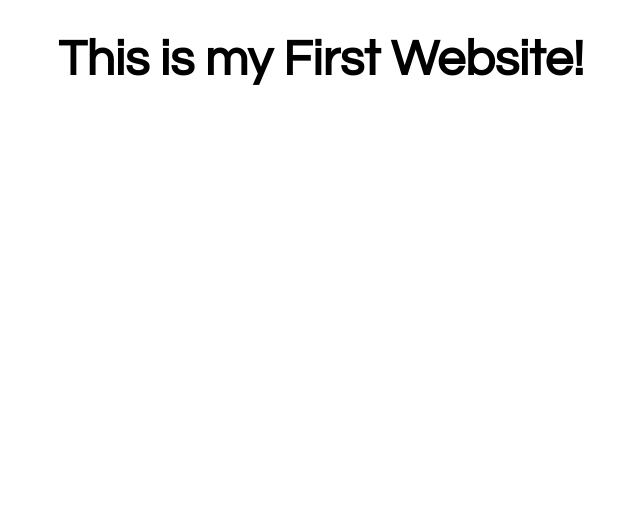
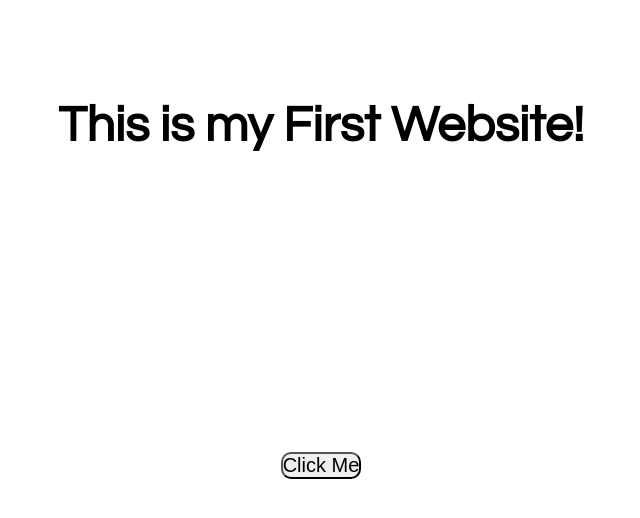
Before and after one commit to andreiroque/andreiroque.github.io, a plain HTML site: page index.html in a window 1280 px wide. Shown: the whole page, without its empty margins (319-959 px from the left). Drawn offline with Linux system fonts and the light colour scheme.

Commit message:
Add files via upload

```diff
--- a/index.html
+++ b/index.html
@@ -8,6 +8,10 @@
     <link rel="stylesheet" href="src/style.css">
 </head>
 <body>
-    <h1>This is my First Website!</h1>
+    <div class="container" id="container">
+        <h1 id="Text">This is my First Website!</h1>
+        <button id="Button" onclick="clicked()">Click Me</button>
+    </div>
+    <script src="src/javascript.js"></script>
 </body>
 </html>
--- /dev/null
+++ b/src/javascript.js
@@ -0,0 +1,16 @@
+
+var counter = 0;
+
+function clicked(){
+    counter++;
+    if(counter == 1){
+        document.getElementById("container").style.backgroundColor="black";
+        document.getElementById("Text").style.color="white";
+        document.getElementById("Button").style.border="1px solid white";
+    }else if(counter == 2){
+        document.getElementById("container").style.backgroundColor="white";
+        document.getElementById("Text").style.color="black";
+        document.getElementById("Button").style.border="2px solid black";
+        counter = 0;
+    }
+}
--- a/src/style.css
+++ b/src/style.css
@@ -1,9 +1,32 @@
-body{
+*{
     margin: 0;
     padding: 0;
-    font-family: "Century Gothic", sans-serif;
+
+}
+div{
+    text-align: center;
+    margin: 0;
+    padding: 0;
+    height: 100vh;
+    width: 100vw;
 }
 h1{
+    font-family: "Century Gothic", sans-serif;
     text-align: center;
     font-size: 50px;
+    padding-top: 100px;
+    margin-bottom: 300px;
 }
+button{
+    border-radius: 10px;
+    font-size: 20px;
+    cursor: pointer;
+    transition: all ease-in-out 250ms;
+}
+button:hover{
+    font-size: 50px;
+    font-family: "Century Gothic", sans-serif;
+    padding: 10px;
+    background-color: black;
+    color: white;
+}
```
